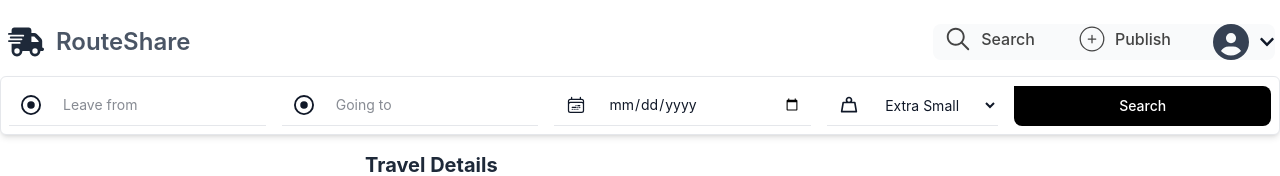
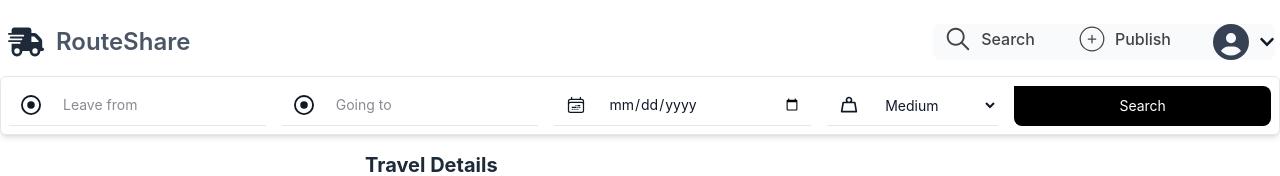
Before and after one commit to Fahad123k/RouteShareFront, a React (Vite) app: page /search in a window 1280 px wide. Shown: the top 176 px of the page. Built offline with nearby package versions, Linux system fonts and the light colour scheme.

Commit message:
#implement static search

```diff
--- a/package.json
+++ b/package.json
@@ -10,6 +10,7 @@
     "preview": "vite preview"
   },
   "dependencies": {
+    "@mapbox/mapbox-gl-geocoder": "^5.0.3",
     "@tailwindcss/vite": "^4.0.0",
     "react": "^18.3.1",
     "react-dom": "^18.3.1",
--- a/src/components/SearchComp/SearchBar.jsx
+++ b/src/components/SearchComp/SearchBar.jsx
@@ -1,12 +1,28 @@
-import React from 'react'
+import React, { useState } from 'react'
+import { use } from 'react';
 import { FaRegCircleDot } from "react-icons/fa6";
 import { HiOutlineCalendarDateRange } from "react-icons/hi2";
 import { RiWeightLine } from "react-icons/ri";
-import { NavLink } from "react-router";
+import { NavLink ,useNavigate} from "react-router";
 
 const SearchBar = () => {
+
+  const [leaveFrom,setLeaveFrom]=useState('')
+  const [goingTo,setGoinTo]=useState('')
+  const [date,setDate]=useState('')
+  const [size,setSize]=useState('M')
+
+
+  const handleSubmit=(e)=>{
+    e.preventDefault();
+    console.log("leve from:",leaveFrom,","," goingTo",goingTo," Date :","date"," Size :",size)
+    // navigate(`/search?leaveFrom=${leaveFrom}&goingTo=${goingTo}&date=${date}&size=${size}`);
+
+  }
   return (
-    <div className=" w-full max-w-7xl  flex justify-center items-center m-auto ">
+    <div className=" w-full max-w-7xl  flex justify-center items-center m-auto "
+    onSubmit={handleSubmit}
+    >
       <form className="flex flex-col lg:flex-row p-2 rounded-md shadow-md items-center justify-center gap-4 w-full  bg-white border border-gray-200">
         <div className="flex items-center border-b border-gray-200  w-full sm:w-1/2">
           <span className="inline-flex items-center px-3  text-sm text-gray-900  rounded-l-md ">
@@ -16,6 +32,8 @@ const SearchBar = () => {
             type="text"
             className="rounded-r-md  text-gray-900 block w-full text-sm p-2.5   "
             placeholder="Leave from"
+            value={leaveFrom}
+            onChange={(e)=>setLeaveFrom(e.target.value)}
           />
         </div>
 
@@ -28,6 +46,8 @@ const SearchBar = () => {
             type="text"
             className="rounded-r-md  text-gray-900 block w-full text-sm p-2.5   "
             placeholder="Going to"
+            value={goingTo}
+            onChange={(e)=>setGoinTo(e.target.value)}
           />
         </div>
 
@@ -39,9 +59,10 @@ const SearchBar = () => {
           <input
             type="date"
             className="rounded-r-md text-gray-900 block w-full text-sm p-2.5"
-            onFocus={(e) => (e.target.type = "date")}
-            onBlur={(e) => (e.target.value === "" ? (e.target.type = "text") : null)}
+
             placeholder="Date"
+            value={date}
+            onChange={(e) => setDate(e.target.value)}
           />
 
         </div>
@@ -53,24 +74,26 @@ const SearchBar = () => {
           </span>
           <select
             className="rounded-r-md text-gray-900 block w-full text-sm p-2.5 bg-white  focus:ring-blue-500 focus:border-blue-500"
+            value={size}
+            onChange={(e)=>setSize(e.target.value)}
           >
-            <option value="extra-small">Extra Small</option>
-            <option value="small">Small</option>
-            <option value="medium">Medium</option>
-            <option value="large">Large</option>
+            <option value="XM">Extra Small</option>
+            <option value="S">Small</option>
+            <option value="M">Medium</option>
+            <option value="L">Large</option>
           </select>
         </div>
 
         <div className="float-end w-full sm:w-1/2">
-          <NavLink to='/search'>
+          {/* <NavLink to='/search'> */}
 
             <input
-              type="button"
+              type="submit"
               className="rounded-b-lg  md:rounded-r-lg block w-full text-white text-sm p-2.5 bg-black  "
 
               value="Search"
             />
-          </NavLink>
+          {/* </NavLink> */}
         </div>
       </form>
     </div>
```
Also changed, not shown: 1 other file (tests, documents, lock files or other folders).
